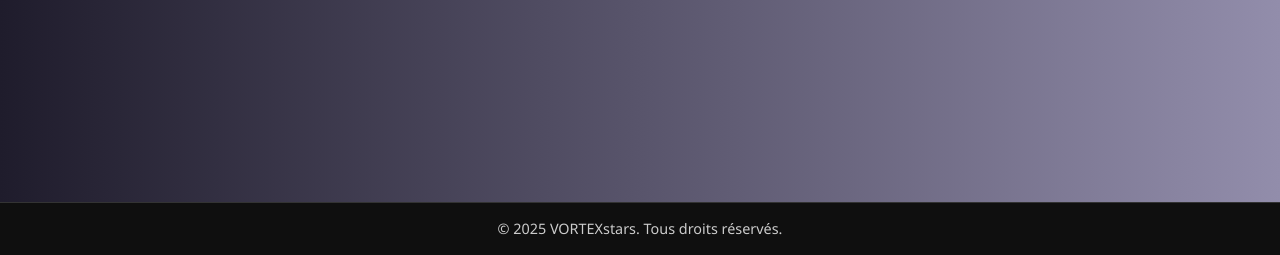
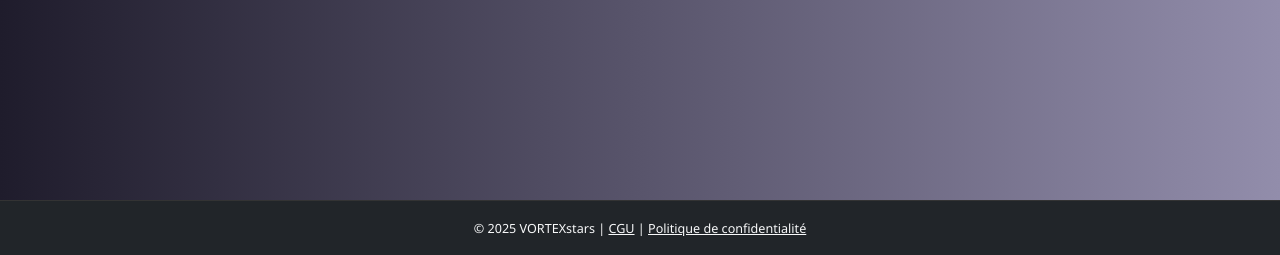
Before and after one commit to Ange638/vortexx, a Flask app: page /about in a window 1280 px wide. Shown: the part 545-800 px from the top of the page. Run offline with Flask 3, Linux system fonts and the light colour scheme.

Commit message:
base.html

```diff
--- a/templates/base.html
+++ b/templates/base.html
@@ -70,9 +70,14 @@ height="0" width="0" style="display:none;visibility:hidden"></iframe></noscript>
     </main>
 
     <!-- PIED DE PAGE -->
-    <footer class="mt-auto">
-        &copy; {{ current_year }} VORTEXstars. Tous droits réservés.
-    </footer>
+    <footer class="text-center py-3 bg-dark text-light mt-auto">
+  <small>
+    © 2025 VORTEXstars |
+    <a href="{{ url_for('cgu') }}" class="text-light">CGU</a> |
+    <a href="{{ url_for('politique') }}" class="text-light">Politique de confidentialité</a>
+  </small>
+</footer>
+
 </div>
 
 <script src="https://cdn.jsdelivr.net/npm/bootstrap@5.3.0/dist/js/bootstrap.bundle.min.js"></script>
```
